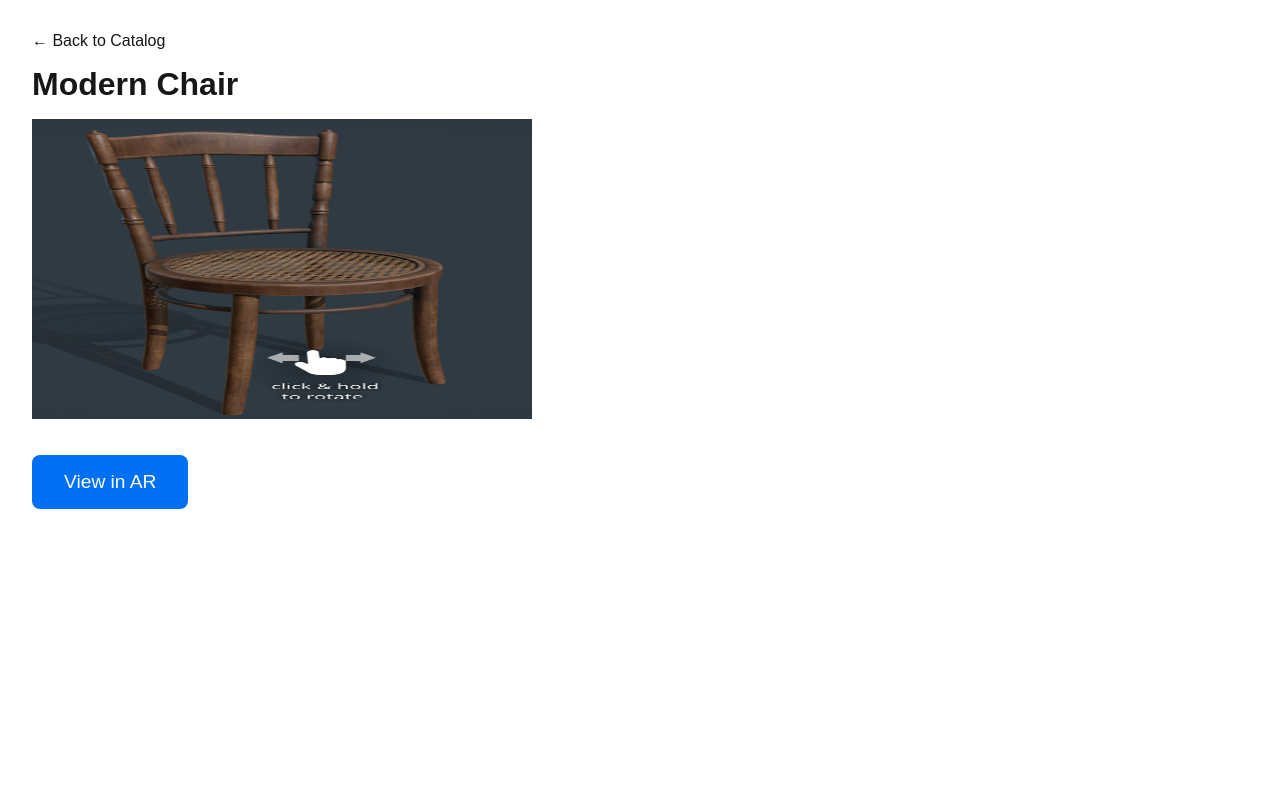
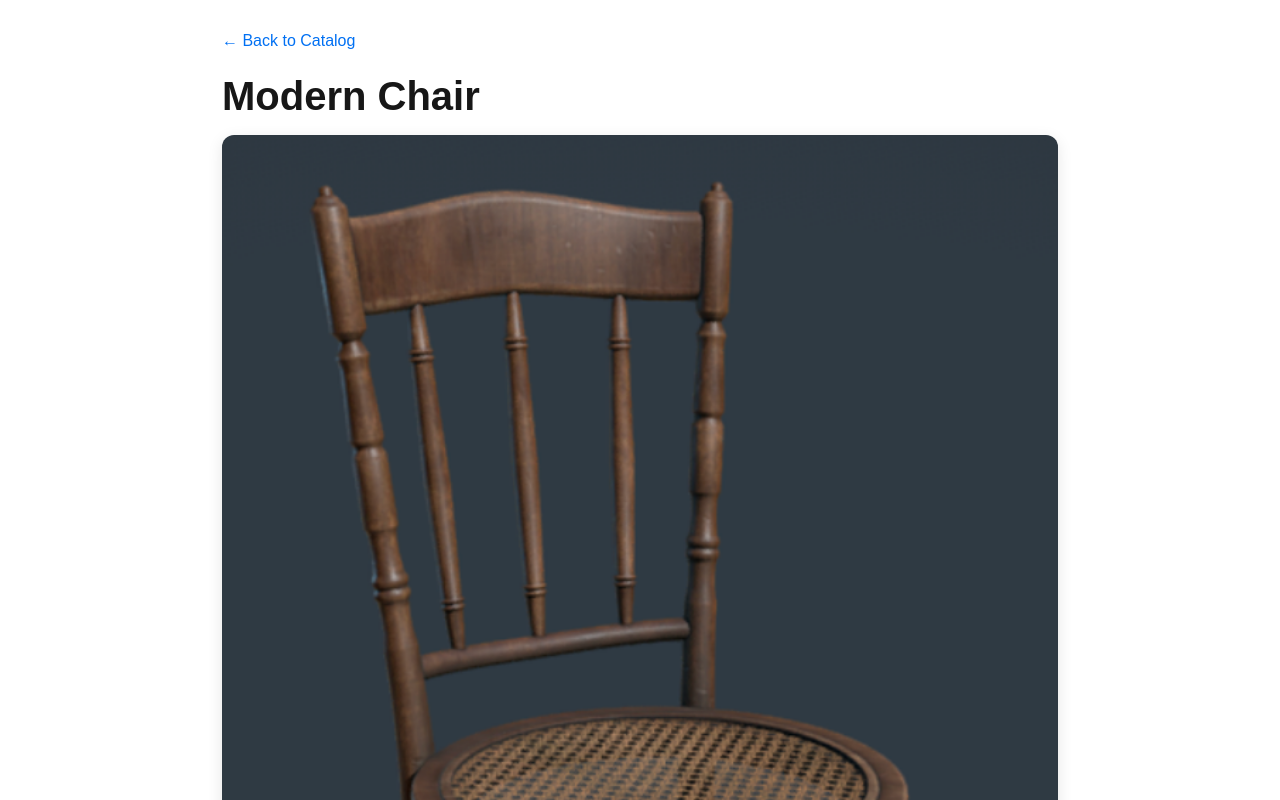
Before and after one commit to dhruv2003/ikea-ar-clone, a Next.js app: page /product/chair-1 in a window 1280 px wide. Shown: the top 800 px of the page. Built offline with nearby package versions, Linux system fonts and the light colour scheme.

Commit message:
feat:fix to ground added

```diff
--- a/app/product/[id]/page.tsx
+++ b/app/product/[id]/page.tsx
@@ -2,7 +2,7 @@
 
 import { useParams } from "next/navigation";
 import Link from "next/link";
-import Image from 'next/image';
+import Image from "next/image";
 
 const products = {
   "chair-1": {
@@ -30,20 +30,63 @@ export default function ProductPage() {
   }
 
   return (
-    <div style={{ padding: "2rem" }}>
-      <Link href="/" style={{ textDecoration: "none", fontSize: "1rem" }}>← Back to Catalog</Link>
+    <div style={{ padding: "2rem", maxWidth: "900px", margin: "0 auto" }}>
+      {/* Back Link */}
+      <Link href="/" style={{ textDecoration: "none", color: "#0070f3", fontSize: "1rem" }}>
+        ← Back to Catalog
+      </Link>
 
-      <h1 style={{ fontSize: "2rem", margin: "1rem 0" }}>{product.name}</h1>
+      {/* Product Title */}
+      <h1 style={{ fontSize: "2.5rem", margin: "1.5rem 0 1rem", fontWeight: "bold" }}>
+        {product.name}
+      </h1>
 
-      <Image src={product.image} alt={product.name} width={500} height={300} />
+      {/* Product Image */}
+      <div
+        style={{
+          borderRadius: "12px",
+          overflow: "hidden",
+          boxShadow: "0 4px 15px rgba(0,0,0,0.1)",
+          marginBottom: "2rem",
+        }}
+      >
+        <Image
+          src={product.image}
+          alt={product.name}
+          width={800}
+          height={500}
+          style={{
+            width: "100%",
+            height: "auto",
+            objectFit: "cover",
+          }}
+          priority
+        />
+      </div>
 
-      <div style={{ marginTop: "2rem" }}>
-        <Link href={`/ar-view/${id}`}>
-          <button style={{ padding: "1rem 2rem", fontSize: "1.2rem", borderRadius: "8px", backgroundColor: "#0070f3", color: "#fff", border: "none" }}>
-            View in AR
-          </button>
-        </Link>
-      </div>
+      {/* View in AR Button */}
+      <Link href={`/ar-view/${id}`}>
+        <button
+          style={{
+            padding: "1rem 2.5rem",
+            fontSize: "1.2rem",
+            borderRadius: "8px",
+            backgroundColor: "#0070f3",
+            color: "#fff",
+            border: "none",
+            cursor: "pointer",
+            transition: "background-color 0.2s ease",
+          }}
+          onMouseEnter={(e) => {
+            (e.currentTarget as HTMLButtonElement).style.backgroundColor = "#005ccc";
+          }}
+          onMouseLeave={(e) => {
+            (e.currentTarget as HTMLButtonElement).style.backgroundColor = "#0070f3";
+          }}
+        >
+          View in AR
+        </button>
+      </Link>
     </div>
   );
 }
```
Also changed, not shown: app/ar-view/[id]/page.tsx (+52 -18 lines).
